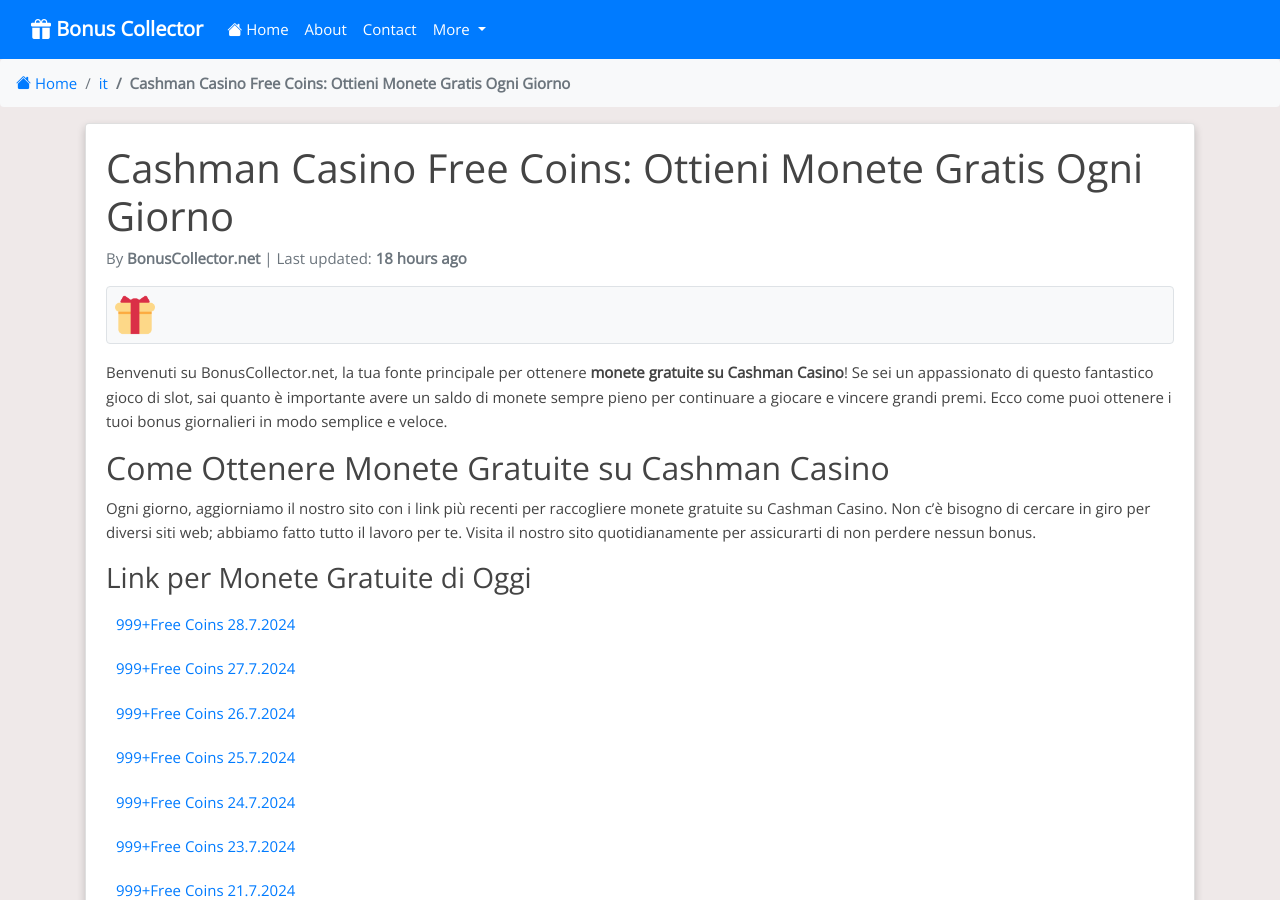
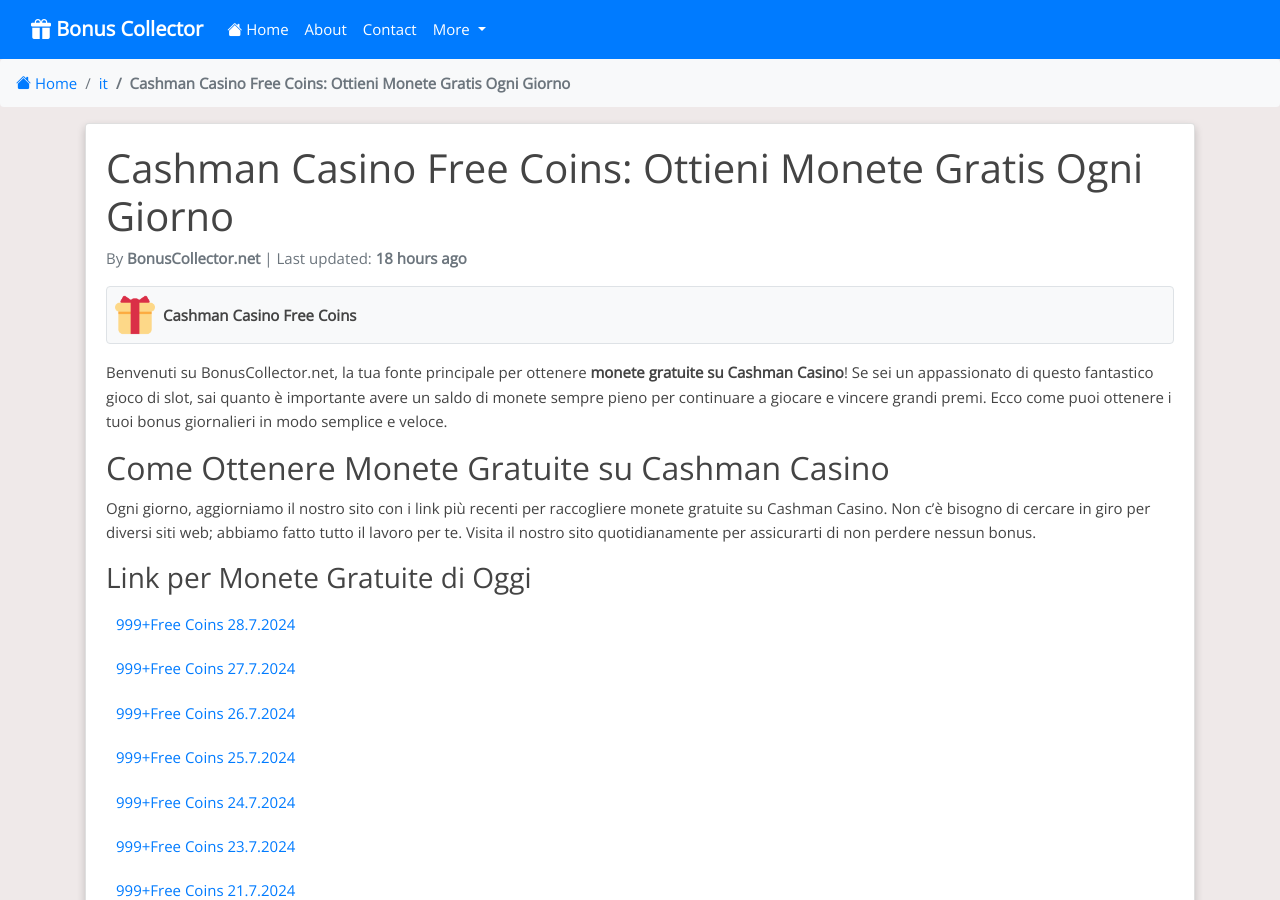
Before and after one commit to Prollad99/bs-net, a Jekyll site: the page built from it/_posts/2024-07-23-cashman-casino.md, in a window 1280 px wide and 900 px high. Built offline with Jekyll 4.4.1, drawn with Linux system fonts in a browser that asks for light colours; nearby versions of some CDN libraries; comment, search, counter and statistics services are not loaded.

Commit message:
Update 2024-07-23-cashman-casino.md

```diff
--- a/it/_posts/2024-07-23-cashman-casino.md
+++ b/it/_posts/2024-07-23-cashman-casino.md
@@ -9,6 +9,8 @@
 permalink: /it/cashman-casino-free-coins/
 image: /assets/images/cashman-casino.webp
 include_file: cashman-casino.html
+manifest: /manifests/it/cashman-casino.json
+app_name: "Cashman Casino Free Coins"
 ---
 
 Benvenuti su BonusCollector.net, la tua fonte principale per ottenere **monete gratuite su Cashman Casino**! Se sei un appassionato di questo fantastico gioco di slot, sai quanto è importante avere un saldo di monete sempre pieno per continuare a giocare e vincere grandi premi. Ecco come puoi ottenere i tuoi bonus giornalieri in modo semplice e veloce.
```
